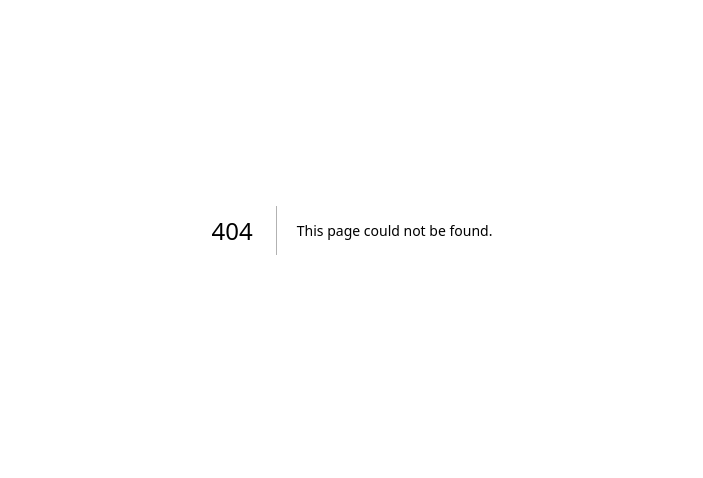
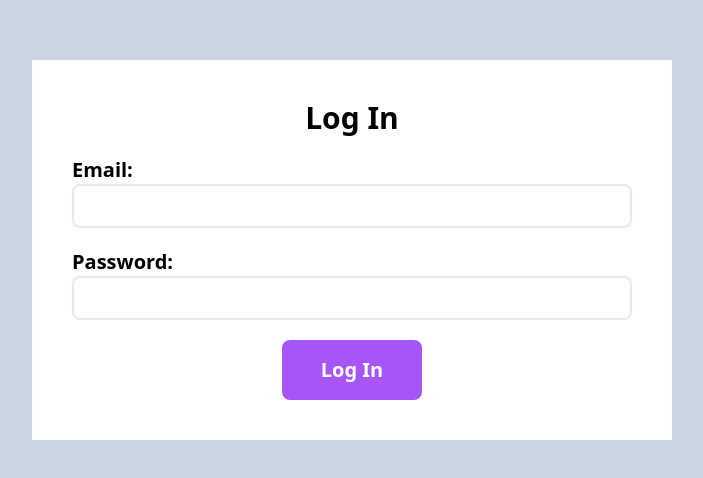
Before and after one commit to jdplumst/social-network, a Next.js app: page /login in a window 1280 px wide. Before the commit this address had no page. Shown: the part 170-648 px from the top of the page, without its empty margins (288-991 px from the left). Built offline with nearby package versions, Linux system fonts and the light colour scheme.

Commit message:
Add Login page

```diff
--- /dev/null
+++ b/src/pages/login.tsx
@@ -0,0 +1,46 @@
+import Head from "next/head";
+import Link from "next/link";
+
+export default function Home() {
+  return (
+    <>
+      <Head>
+        <title>Social Network - Login</title>
+        <meta name="description" content="Social Network" />
+        <meta name="viewport" content="width=device-width, initial-scale=1" />
+        <link rel="icon" href="/favicon.ico" />
+      </Head>
+      <main>
+        <div className="bg-slate-300 min-h-screen flex justify-center items-center pt-10 text-black">
+          <form
+            // onSubmit={handleLogin}
+            className="flex flex-col p-10 bg-white w-1/2 h-1/3">
+            <h3 className="text-3xl text-center pb-5 font-bold">Log In</h3>
+            <label className="font-bold text-xl">Email:</label>
+            <input
+              type="email"
+              // onChange={(e) => setEmail(e.target.value)}
+              // value={email}
+              className="p-2 mb-5 border-solid border-2 border-slate-200 focus:border-slate-500 focus:outline-none rounded-lg block w-full"
+            />
+            <label className="font-bold text-xl">Password:</label>
+            <input
+              type="password"
+              // onChange={(e) => setPassword(e.target.value)}
+              // value={password}
+              className="p-2 mb-5 border-solid border-2 border-slate-200 focus:border-slate-500 focus:outline-none rounded-lg block w-full"
+            />
+            <button className="text-xl bg-purple-500 hover:bg-purple-700 hover:cursor-pointer text-white p-4 rounded-lg font-bold w-1/4 mx-auto">
+              Log In
+            </button>
+            {/* {error && ( */}
+            {/* <div className="bg-pink-200 border-solid border-4 border-pink-300 mt-5 p-2 w-4/5"> */}
+            {/* {error} */}
+            {/* </div> */}
+            {/* )} */}
+          </form>
+        </div>
+      </main>
+    </>
+  );
+}
```
